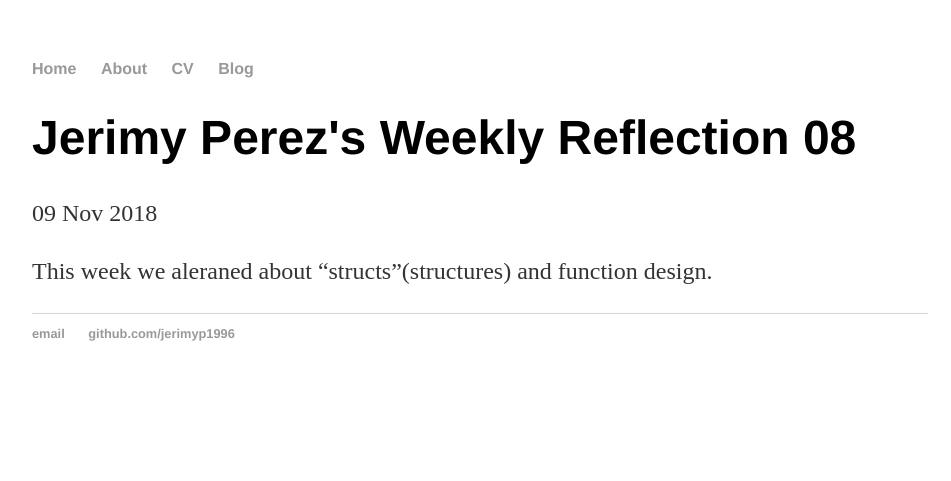
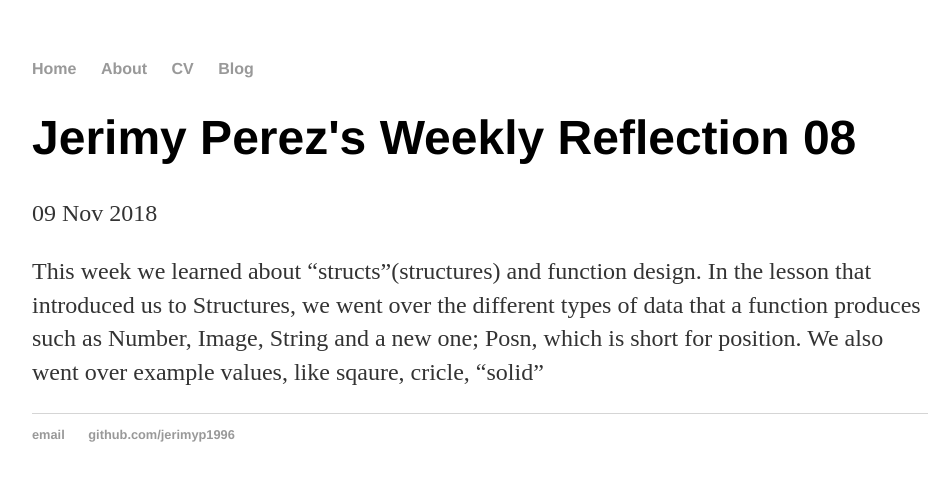
Before and after one commit to Jerimyp1996/Jerimyp1996.github.io, a Jekyll site: the page built from _posts/2018-11-9-weekly-reflection-08.md, in a window 1280 px wide. Shown: the top 481 px of the page, without its empty margins (160-1111 px from the left). Built offline with Jekyll 4.4.1, drawn with Linux system fonts in a browser that asks for light colours.

Commit message:
Update 2018-11-9-weekly-reflection-08.md

```diff
--- a/_posts/2018-11-9-weekly-reflection-08.md
+++ b/_posts/2018-11-9-weekly-reflection-08.md
@@ -4,4 +4,4 @@ title: Jerimy Perez's Weekly Reflection 08
 date: 2018-11-9
 ---
 
-This week we aleraned about "structs"(structures) and function design.
+This week we learned about "structs"(structures) and function design. In the lesson that introduced us to Structures, we went over the different types of data that a function produces such as Number, Image, String and a new one; Posn, which is short for position. We also went over  example values, like sqaure, cricle, "solid"
```
